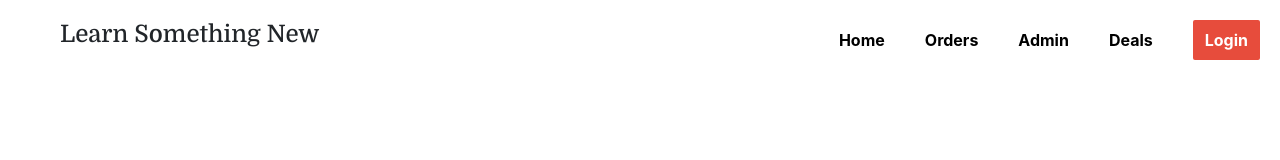
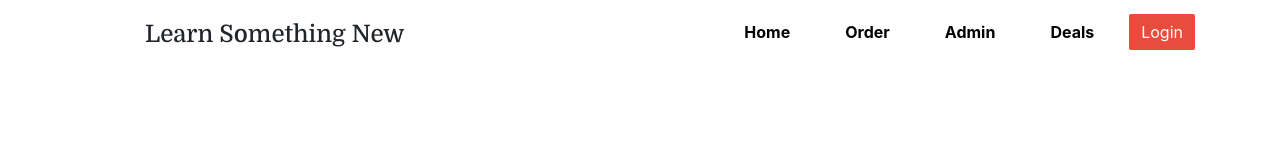
Before and after one commit to mdumar112233/book-shop-assignment-10-client, a React (Create React App) app: page /checkout/1 in a window 1280 px wide. Shown: the top 160 px of the page. Built offline with nearby package versions, Linux system fonts and the light colour scheme; no server answers.

Commit message:
added new Code

```diff
--- a/src/components/Admin/Admin.js
+++ b/src/components/Admin/Admin.js
@@ -1,6 +1,5 @@
 import axios from 'axios';
 import React, { useState } from 'react';
-import { NavLink } from 'react-bootstrap';
 import { Link } from 'react-router-dom';
 import './Admin.css';
 const Admin = () => {
--- a/src/components/AllCart/AllCart.css
+++ b/src/components/AllCart/AllCart.css
@@ -23,3 +23,9 @@
 .main-card{
     border: 0;
 }
+
+@media screen and (max-width: 375px){
+    .main-card{
+        margin-left: 30px;
+    }
+}
--- a/src/components/AllCart/AllCart.js
+++ b/src/components/AllCart/AllCart.js
@@ -12,7 +12,7 @@ const AllCart = (props) => {
         history.push(url);
     }
     return (
-        <div style={{float: 'left', margin: '15px'}}>
+        <div style={{float: 'left', margin: '15px', position: 'relative'}}>
             <Card className='main-card' style={{ width: '15.4rem', height:'26rem'}}>
                 <div className="img-div">
                     <Card.Img className='card-img' variant="top" src={image} />
--- a/src/components/Header/Header.css
+++ b/src/components/Header/Header.css
@@ -1,23 +1,37 @@
 .main-header{
     display: flex;
     justify-content: space-between;
+
 }
 .store-title{
     margin: 20px;
     font-size: 15px;
     font-family: 'Domine', serif;
 }
+
+.menu ul{
+    list-style: none;
+}
 .menu ul li{
     display: inline-block;
+    margin-left: 15px;
+    margin-top: 20px;
+}
+.menu ul .menu-link{
     margin: 20px;
     color: #000;
     font-weight: bold;
+    text-decoration: none;
 }
 .menu .login-btn{
+    text-decoration: none;
     background: #e74c3c;
     padding: 8px 12px;
     color: #fff;
     border-radius: 2px;
+}
+.menu-icon{
+    display: none;
 }
 
 @media screen and (max-width: 375px){
@@ -25,24 +39,50 @@
         margin: 0;
         padding: 0;
     }
+    .menu{
+        display: none;
+    }
     .main-header {
         display: block;
-        background-color: aquamarine;
-        justify-content: initial;
         width: 100%;
     }
-    /* .container{
-        width: 100%;
-        margin: 0;
-        padding: 0;
-    } */
     .store-title{
-        margin: 0;
-        font-size: 15px;
         font-family: 'Domine', serif;
     }
     .store-title h4{
-        padding-top: 10px;
-
+        margin-top: 20px;
+        font-size: 22px;
+        margin-left: -3px;
+    }
+    .menu  ul{
+        list-style: none;
+    }
+    .menu ul li{
+        display: block;
+        text-align: center;
+    }
+    .menu ul .menu-link{
+        margin: 20px;
+        color: #000;
+        font-weight: bold;
+        text-decoration: none;
+    }
+    .menu .login-btn{
+        background: #e74c3c;
+        padding: 8px 12px;
+        color: #fff;
+        width: 100px;
+        height: 40px;
+        border-radius: 2px;
+    }
+    .menu-icon{
+        display: block;
+    }
+    .menu-icon img{
+        width: 10%;
+        top: 15px;
+        right: 40px;
+        position: fixed;
+        cursor: pointer;
     }
 }
--- a/src/components/Header/Header.js
+++ b/src/components/Header/Header.js
@@ -1,21 +1,27 @@
 import React from 'react';
-import { Link } from 'react-router-dom';
+import { Link, NavLink } from 'react-router-dom';
 import './Header.css';
+import icon from '../../icons/outlined_menu-512.webp';
 
 const Header = () => {
+
     return (
-        <div className='responsive-container'>
+        <div className='responsive-container container'>
             <div className="main-header">
             <div className="store-title">
+                <div className="menu-icon">
+                    <img  src={icon} alt=""/>
+                </div>
                 <h4>Learn Something New</h4>
             </div>
-            <div className="menu">
+            <div id='slide' className="menu">
                 <ul>
-                    <Link to='/home'><li href="">Home</li></Link>
-                    <Link to='/order'><li href="">Orders</li></Link>
-                    <Link to='/admin'><li href="">Admin</li></Link>
-                    <Link><li href="">Deals</li></Link>
-                    <Link to='/login'><li className='login-btn' href="">Login</li></Link>
+                    <li href=""><Link className='menu-link' to='/home'>Home</Link></li>
+                    <li href=""><Link className='menu-link' to='/order'>Order</Link></li>
+                    <li href=""><Link className='menu-link' to='/admin'>Admin</Link></li>
+                    <li href=""><Link className='menu-link'>Deals</Link></li>
+                    <li href=""><Link className='menu-link' className='login-btn' to='/login'>Login</Link></li>
+
                 </ul>
             </div>
             </div>
--- a/src/components/Home/Home.js
+++ b/src/components/Home/Home.js
@@ -1,5 +1,6 @@
 import React, { useState } from 'react';
 import { useEffect } from 'react';
+import { Spinner } from 'react-bootstrap';
 import AllCart from '../AllCart/AllCart';
 import Header from '../Header/Header';
 
@@ -19,6 +20,9 @@ useEffect(() => {
         <Header></Header>
             <div className="container">
                 {
+                    allBook.length === 0 && <Spinner animation="border" />
+                }
+                {
                     allBook.map(item => <AllCart item={item}></AllCart>)
                 }
             </div>
```
Also changed, not shown: src/icons/outlined_menu-512.webp (added).
